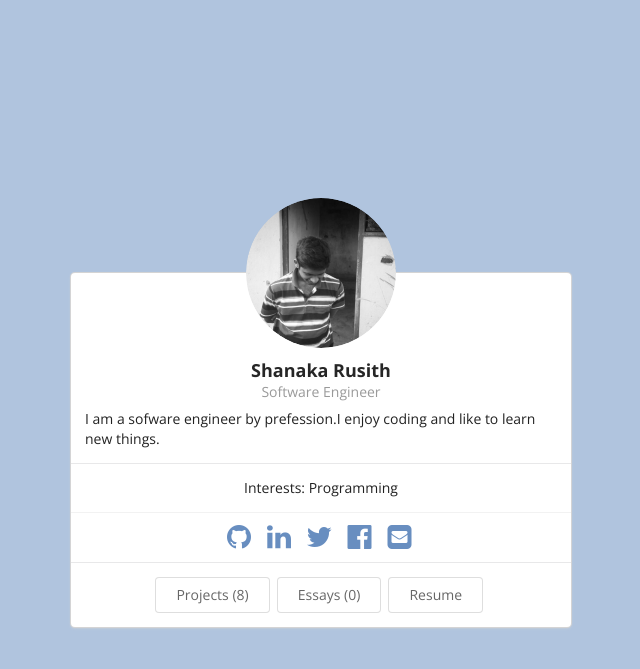
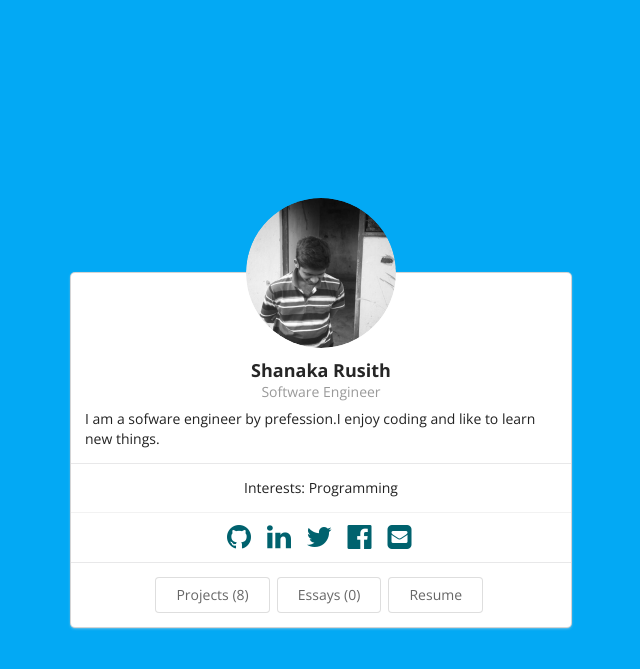
Before and after one commit to rusith/rusith.github.io, a Jekyll site: the page built from index.html, in a window 1280 px wide. Shown: the top 669 px of the page, without its empty margins (319-959 px from the left). Built offline with Jekyll 4.4.1, drawn with Linux system fonts in a browser that asks for light colours.

Commit message:
Update stylesheet-customizations.scss

```diff
--- a/css/stylesheet-customizations.scss
+++ b/css/stylesheet-customizations.scss
@@ -4,15 +4,15 @@
 // Put your custom CSS here if you want to override the defaults.
 // Here are some common customizations for colors
 body {
-    background-color: lightsteelblue;
+    background-color: #03A9F4;
 }
 
 // Customize the menubar color
 .ui.menu {
-    background: lightskyblue;
+    background: #2196F3;
 }
 
 // Customize the home page icon colors
 .icon-color {
-    color: darken(lightsteelblue, 20%);
+    color: darken(#00BCD4, 20%);
 }
```
